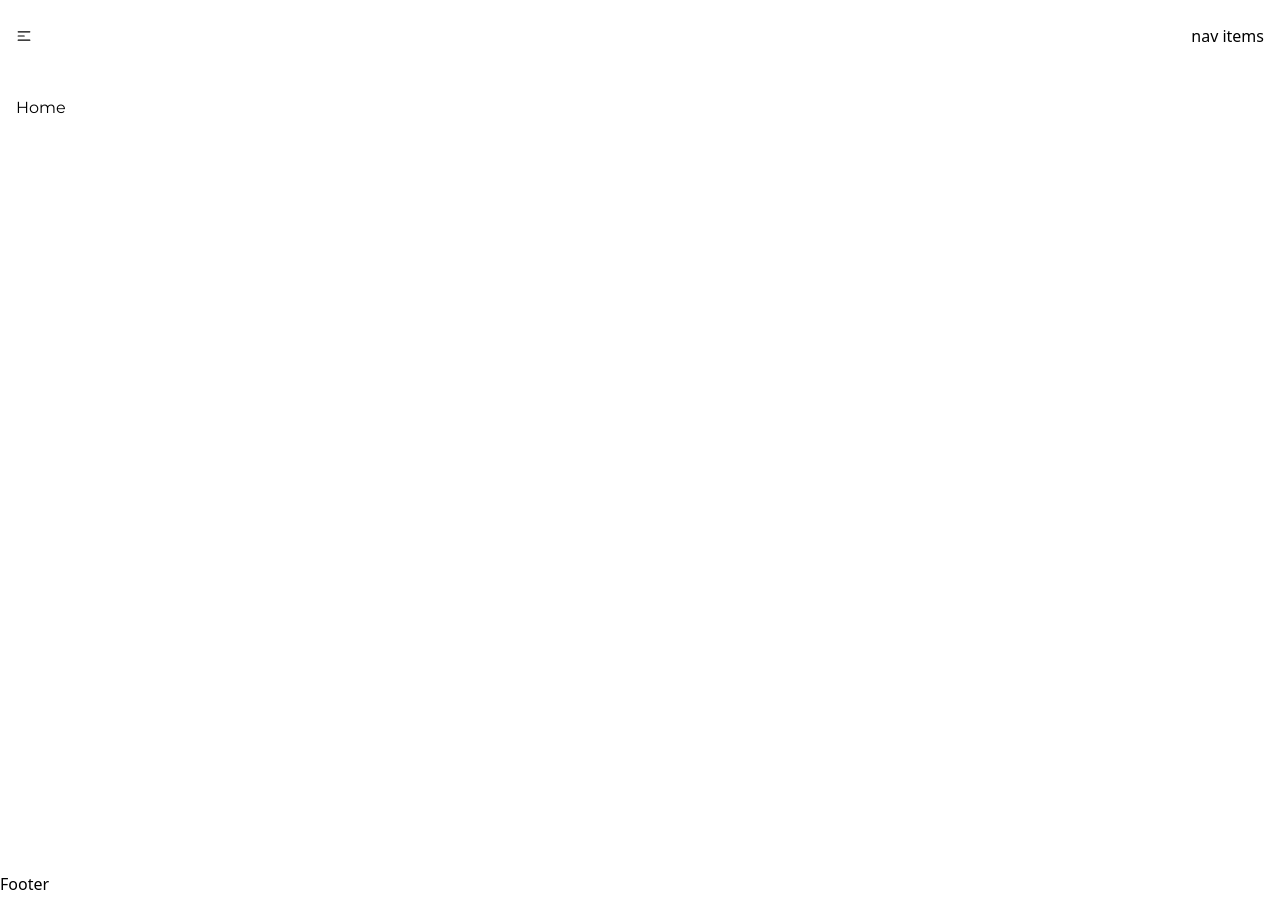
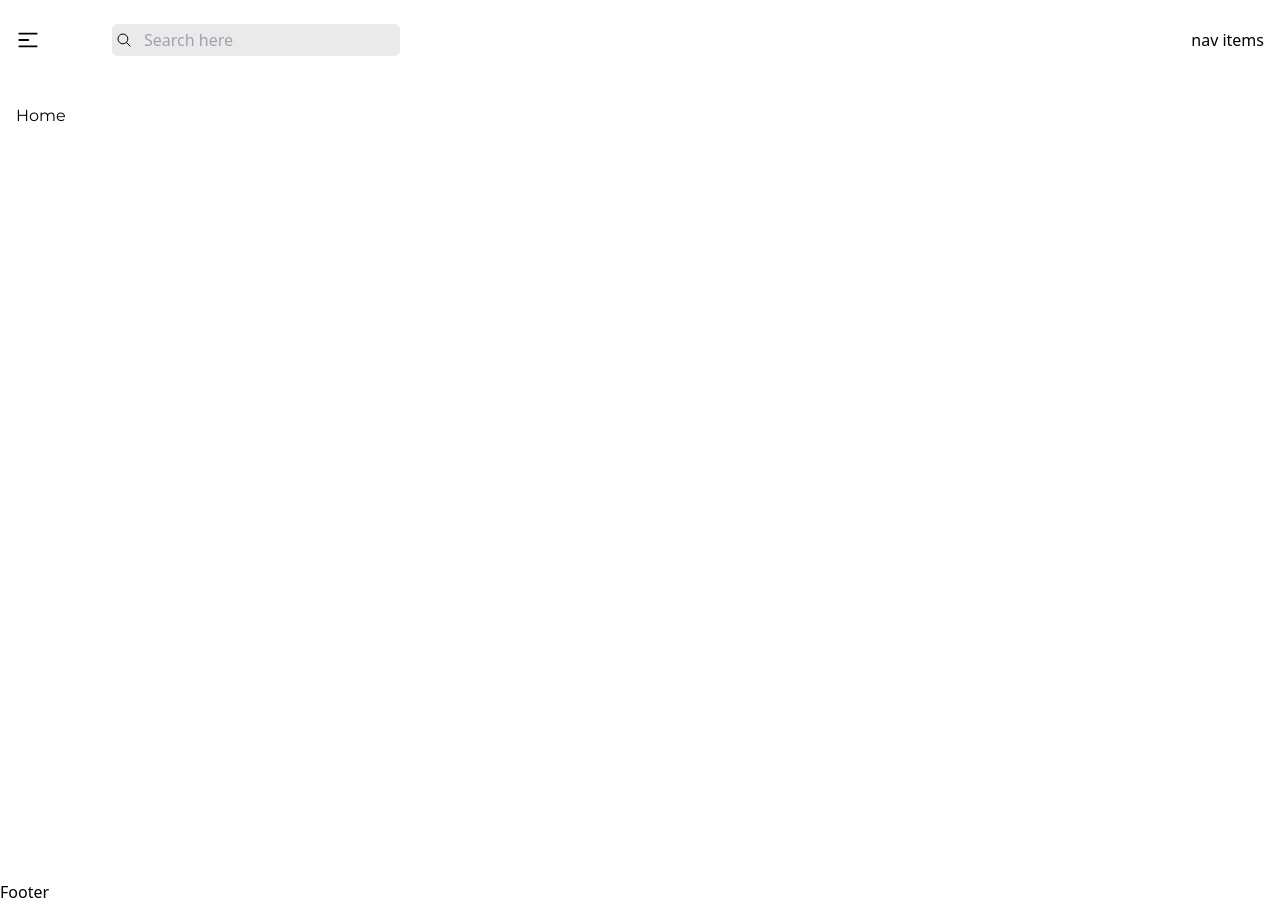
Before and after one commit to Malouzi/react-shop-seite, a React (Vite) app in the folder frontend/: page / in a window 1280 px wide. Built offline with nearby package versions, Linux system fonts and the light colour scheme.

Commit message:
Search bar

```diff
--- a/frontend/src/components/Navbar.jsx
+++ b/frontend/src/components/Navbar.jsx
@@ -1,15 +1,25 @@
 import { Link } from 'react-router-dom';
 import { HiMiniBars3CenterLeft } from "react-icons/hi2";
+import { IoSearchOutline } from "react-icons/io5";
 
 const Navbar = () => {
   return (
     <header className='max-w-screen-2xl mx-auto px-4 py-6'>
         <nav className='flex justify-between items-center'>
             {/* left side */}
-            <div>
+            <div className='flex items-center md:gap-16 gap-4'>
                 <Link to="/">
-                <HiMiniBars3CenterLeft />
+                <HiMiniBars3CenterLeft className='size-6'/>
                 </Link>
+
+                {/* search input */}
+                <div className='relative sm:w-72 w-40 space-x-2'>
+
+                <IoSearchOutline className='absolute inline-block left-3 inset-y-2'/>
+
+                <input type="text" placeholder='Search here'
+                className='bg-[#EAEAEA] w-full py-1 md:px-8 px-6 rounded-md focus:outline-none'/>
+                </div>
             </div>
 
             {/* right side */}
```
